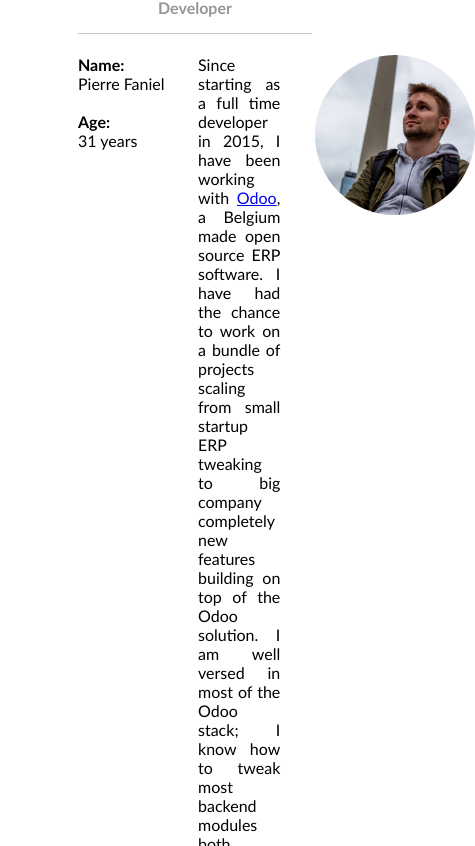
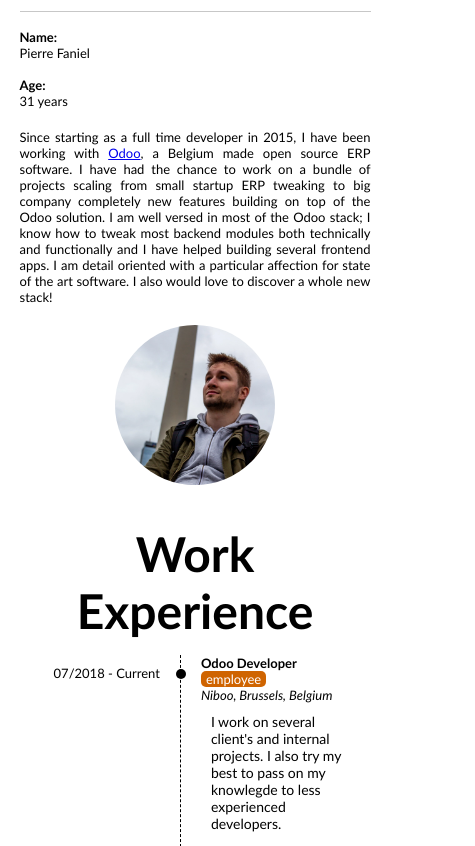
Before and after one commit to PierreFaniel/interactive-resume, a React (Create React App) app: page / in a window 390 px wide. Shown: the part 978-1824 px from the top of the page, 475 px wide, since content can reach past the window. Built offline with nearby package versions, Linux system fonts and the light colour scheme; the HTML template or start-up script is replaced by a standard one.

Commit message:
Make it mobile first

```diff
--- a/src/App.css
+++ b/src/App.css
@@ -3,6 +3,12 @@
 }
 
 .container  {
-    width: 60%;
+    width: 90%;
     margin: auto;
 }
+
+@media only screen and (min-width: 992px) {
+    .container  {
+        width: 60%;
+    }
+}
--- a/src/Cover.css
+++ b/src/Cover.css
@@ -46,7 +46,7 @@
   top: 90%;
   margin-top: -35px;
   box-shadow: inset 0 0 0 1px #fff;
-  border-radius: 25px;
+  border-radius: 5px;
 }
 .icon-scroll:before {
   content: '';
@@ -83,3 +83,9 @@
             transform: translateY(46px);
   }
 }
+
+@media only screen and (min-width: 992px){
+  .icon-scroll {
+    border-radius: 25px;
+  }
+}
--- a/src/Experiences.css
+++ b/src/Experiences.css
@@ -7,7 +7,7 @@
 
 .experience-item .left-column {
     display: inline-block;
-    width: 20%;
+    width: 40%;
     position: relative;
     text-align: right;
     vertical-align: top;
@@ -28,7 +28,7 @@
 
 .experience-item .right-column {
     display: inline-block;
-    width: 70%;
+    width: 45%;
     border-left: 1px dashed #000;
     padding-bottom: 20px;
     padding-left: 20px;
@@ -38,7 +38,6 @@
     font-size: 14px;
     padding-left: 10px;
     padding-top: 10px;
-    text-align: justify;
 }
 
 .badge {
@@ -58,3 +57,15 @@
 .badge-orange {
     background-color: rgb(207, 100, 0);
 }
+
+@media only screen and (min-width: 460px) {
+    .experience-item .right-column {
+        width: 65%;
+    }
+    .experience-item .left-column {
+        width: 25%;
+    }
+    .job-description {
+        text-align: justify;
+    }
+}
--- a/src/Profile.css
+++ b/src/Profile.css
@@ -1,16 +1,28 @@
-.profile-content {
-    display: flex;
-}
+
 
 .profile-description {
     text-align: justify;
+    margin-bottom: 20px;
 }
 .profile-details {
     min-width: 120px;
+    margin-bottom: 20px;
 }
 
 .profile-picture img {
+    display: block;
     border-radius: 50%;
     max-width: 160px;
-    margin-left: 35px;
+    margin-left: auto;
+    margin-right: auto;
 }
+
+@media only screen and (min-width: 992px) {
+    .profile-content {
+        display: flex;
+    }
+
+    .profile-picture {
+        margin-left: 35px;
+    }
+}
--- a/src/index.css
+++ b/src/index.css
@@ -1,6 +1,7 @@
 body {
   margin: 0;
   padding: 0;
+  font-size: 13px;
   font-family: 'Trebuchet MS', 'Lucida Sans Unicode', 'Lucida Grande', 'Lucida Sans', Arial, sans-serif;
 }
 
@@ -17,3 +18,10 @@ h4 {
   border-bottom: 1px solid #c7c7c7;
   text-align: center;
 }
+
+
+@media only screen and (min-width: 992px) {
+  body{
+    font-size: 16px;
+  }
+}
```
